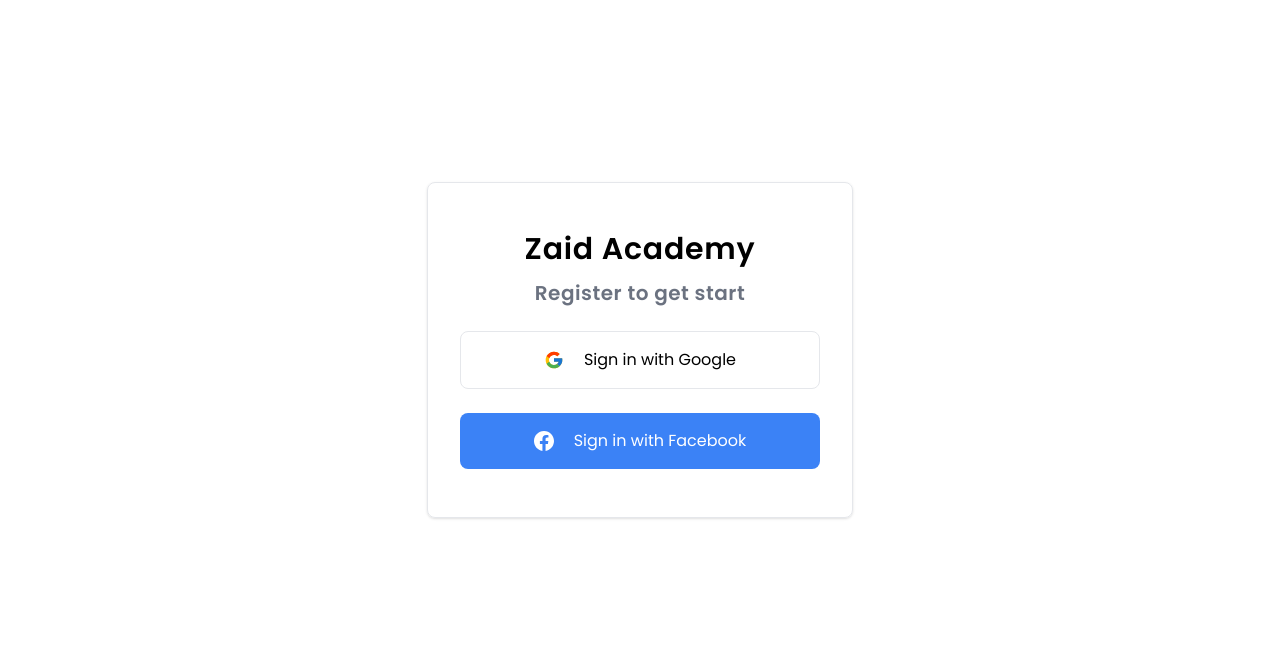
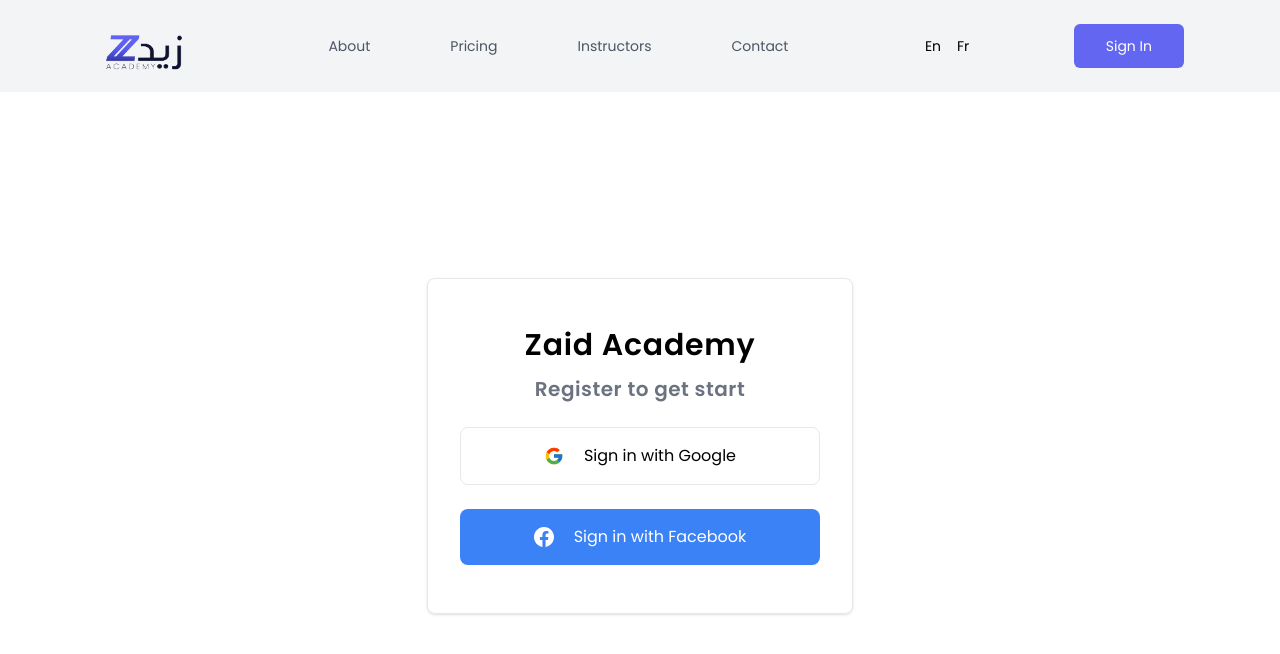
Before and after one commit to abuyusif01/zaid-academy, a Next.js app: page /signup in a window 1280 px wide. Shown: the top 654 px of the page. Built offline with nearby package versions, Linux system fonts and the light colour scheme; no server answers.

Commit message:
navigation added

```diff
--- a/components/Navbar.js
+++ b/components/Navbar.js
@@ -1,17 +1,98 @@
 import Image from "next/image";
 import Link from "next/link";
-import React, { useContext } from "react";
+import React, { useState } from "react";
 import i18n from "i18next";
+import { GrMenu, GrClose } from "react-icons/gr";
 
 import Logo from "../utils/logo.png";
 import { useTranslation } from "react-i18next";
 import { AuthContext, UseAuth } from "../context/AuthContext";
 
 const Navbar = () => {
+  const [show, setShow] = useState(false);
   const { t } = useTranslation();
   const { user } = UseAuth();
+  const openNav = () => {
+    setShow(true);
+  };
+  const closeNav = () => {
+    setShow(false);
+  };
   return (
-    <div className="py-6 px-24 bg-gray-100 flex items-center justify-between">
+    <div className="relative">
+      {show ? (
+        <div className="top-0 right-0 w-full bg-white h-screen">
+          <div className="relative flex justify-between p-4 py-6 items-center">
+            <Link href="/">
+              <div className="w-24 h-10 cursor-pointer">
+                <Image src={Logo} alt="logo" />
+              </div>
+            </Link>
+            <div onClick={closeNav}>
+              <GrClose className="text-3xl" />
+            </div>
+          </div>
+          <div className="space-y-4 text-center p-4 text-gray-600 text-sm">
+            <Link href="/about">
+              <div
+                className="cursor-pointer px-8 py-3 rounded-md hover:text-white hover:bg-indigo-500 transition duration-300 ease-in"
+                onClick={closeNav}
+              >
+                About
+              </div>
+            </Link>
+            <Link href="/pricing">
+              <div
+                className="cursor-pointer px-8 py-3 rounded-md hover:text-white hover:bg-indigo-500 transition duration-300 ease-in"
+                onClick={closeNav}
+              >
+                Pricing
+              </div>
+            </Link>
+            <Link href="/instructors">
+              <div
+                className="cursor-pointer px-8 py-3 rounded-md hover:text-white hover:bg-indigo-500 transition duration-300 ease-in"
+                onClick={closeNav}
+              >
+                Instructors
+              </div>
+            </Link>
+            <Link href="/contact">
+              <div
+                className="cursor-pointer px-8 py-3 rounded-md hover:text-white hover:bg-indigo-500 transition duration-300 ease-in"
+                onClick={closeNav}
+              >
+                Contact
+              </div>
+            </Link>
+          </div>
+          <div className="flex space-x-4 text-sm justify-center">
+            <p
+              className="cursor-pointer"
+              onClick={() => i18n.changeLanguage("en")}
+            >
+              En
+            </p>
+            <p
+              className="cursor-pointer"
+              onClick={() => i18n.changeLanguage("fr")}
+            >
+              Fr
+            </p>
+          </div>
+          <div className="space-x-4 text-sm px-4 text-center my-4">
+            <Link href="/signup">
+              <div
+                className="px-8 py-3 rounded-md bg-indigo-500 text-sm text-white cursor-pointer"
+                onClick={closeNav}
+              >
+                {!user ? "Sign In" : "Dashboard"}
+              </div>
+            </Link>
+          </div>
+        </div>
+      ) : (
+        <div className="py-6 px-2 md:px-24 bg-gray-100 flex items-center justify-between">
           <div className="relative">
             <Link href="/">
               <div className="w-24 h-10 cursor-pointer">
@@ -19,7 +100,7 @@ const Navbar = () => {
               </div>
             </Link>
           </div>
-      <div className="flex space-x-4 text-gray-600 text-sm">
+          <div className="md:flex space-x-4 text-gray-600 text-sm hidden">
             <Link href="/about">
               <div className="cursor-pointer px-8 py-3 rounded-md hover:text-white hover:bg-indigo-500 transition duration-300 ease-in">
                 About
@@ -41,11 +122,17 @@ const Navbar = () => {
               </div>
             </Link>
           </div>
-      <div className="flex space-x-4 text-sm">
-        <p className="cursor-pointer" onClick={() => i18n.changeLanguage("en")}>
+          <div className="md:flex space-x-4 text-sm hidden">
+            <p
+              className="cursor-pointer"
+              onClick={() => i18n.changeLanguage("en")}
+            >
               En
             </p>
-        <p className="cursor-pointer" onClick={() => i18n.changeLanguage("fr")}>
+            <p
+              className="cursor-pointer"
+              onClick={() => i18n.changeLanguage("fr")}
+            >
               Fr
             </p>
           </div>
@@ -56,6 +143,11 @@ const Navbar = () => {
               </div>
             </Link>
           </div>
+          <div className="md:hidden" onClick={openNav}>
+            <GrMenu className="text-3xl" />
+          </div>
+        </div>
+      )}
     </div>
   );
 };
--- a/pages/_app.js
+++ b/pages/_app.js
@@ -35,7 +35,7 @@ function MyApp({ Component, pageProps }) {
         <StudentProvider>
           <CourseProvider>
             <div className="font-Poppins min-h-screen flex flex-col justify-between">
-              {/* <Navbar /> */}
+              <Navbar />
               {authRequired ? (
                 <ProtectedRoute>
                   <Component {...pageProps} />
```
Lines whose indentation alone changed are shown as unchanged.
